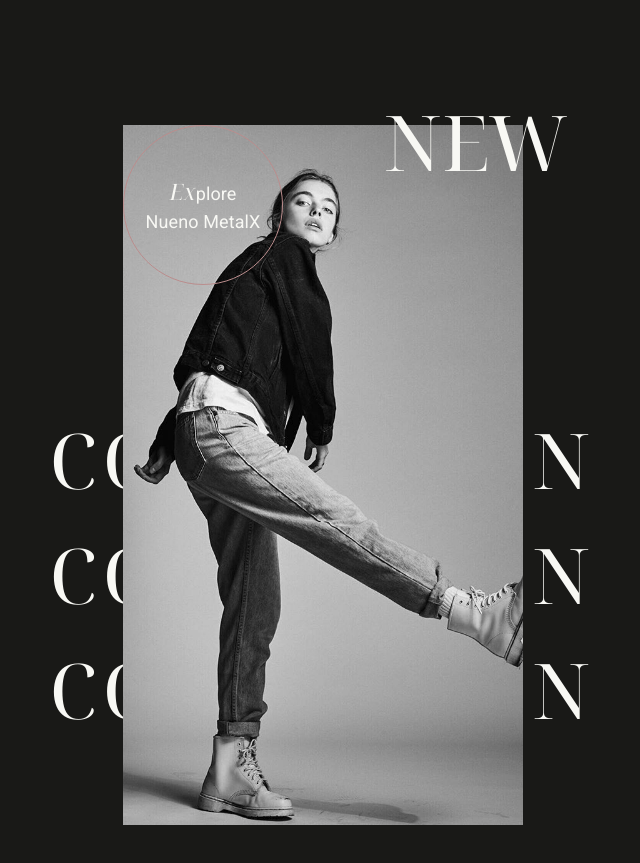
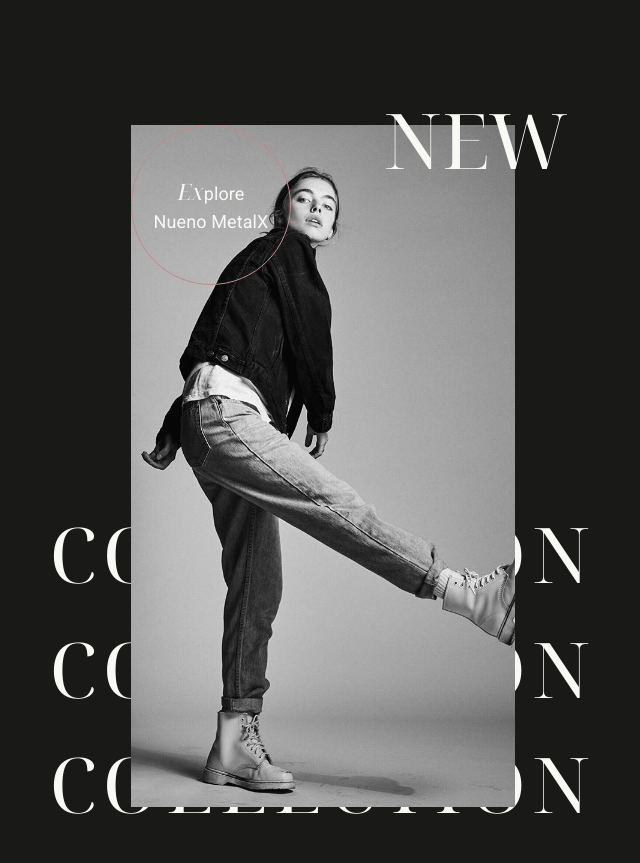
Before and after one commit to JustDoItJh/project001, a plain HTML site: page index.html in a window 1280 px wide. Shown: the part 3040-3903 px from the top of the page, without its empty margins (317-957 px from the left). Drawn offline with nearby package versions, Linux system fonts and the light colour scheme; a web font is replaced by a local one.

Commit message:
collection section 작업

```diff
--- a/asset/js/main.js
+++ b/asset/js/main.js
@@ -43,7 +43,7 @@ $(function(){
     motionElement.forEach(element => {
 
 
-      yVal = (element.dataset.y) ? element.dataset.y : 0;
+      yVal = (element.dataset.y) ? element.dataset.y : 100;
       xVal = (element.dataset.x) ? element.dataset.x : 0;
 
 
--- a/asset/scss/pages/_home.scss
+++ b/asset/scss/pages/_home.scss
@@ -185,10 +185,8 @@ main{
     .video-wrap{
         z-index: 20;
         position: relative;
-        width: 400px;
-        height: 700px;
+        width: 30%;
         margin: 0 auto;
-        overflow: hidden;
 
         .cursor-explore{
             position: absolute;
@@ -214,12 +212,15 @@ main{
                 }
             }
         }
+        img {
+            max-width: 100%;
+            height: auto;
+        }
     }
     .inner {
         position: absolute;
-        top: 35%; left: 50%;
+        top: 45%; left: 50%;
         transform: translateX(-50%);
-        overflow: hidden;
 
         .subtitle {
             display: block;
@@ -227,6 +228,9 @@ main{
             font-weight: 400;
             font-size: 6vw;
             letter-spacing: .08em;
+            &:last-child {
+                z-index: 22;
+            }
         }
     }
 }
--- a/index.html
+++ b/index.html
@@ -103,7 +103,7 @@
                     </div>
                 </aside>
 
-                <!-- 아티스트영역 -->
+                <!-- Collection Section -->
                 <section class="sc-collection">
                     <div class="common-inner">
                         <h2 class="title">
@@ -171,6 +171,7 @@
                     </div>
                 </section>
 
+                <!-- Metal Section -->
                 <section class="sc-metal">
                     <div class="common-inner">
                         <h2 class="title">NEW</h2>
@@ -192,13 +193,12 @@
                     </div>
                 </section>
 
-
-                <section class="sc-concept concept-wrap">
+                <!-- Concept Section -->
+                <section class="sc-concept">
 
                         <a href="" class="img-wrap">
                             <img src="https://nuenofashion.com/images/home/concept@1x.jpg" alt="">
                             <h2 class="title">
-                                <!--  @media screen display:none -->
                                 <span>CONC</span>
                                 <span>EPT</span>
                             </h2>
@@ -234,6 +234,8 @@
 
                     </div>
                 </section>
+
+                <!-- Lab Section -->
                 <section class="cs-lab lab-wrap">
                     <div class="common-inner lab-top">
                         <a href="" class="img-wrap">
```
Also changed, not shown: asset/css/style.css.
